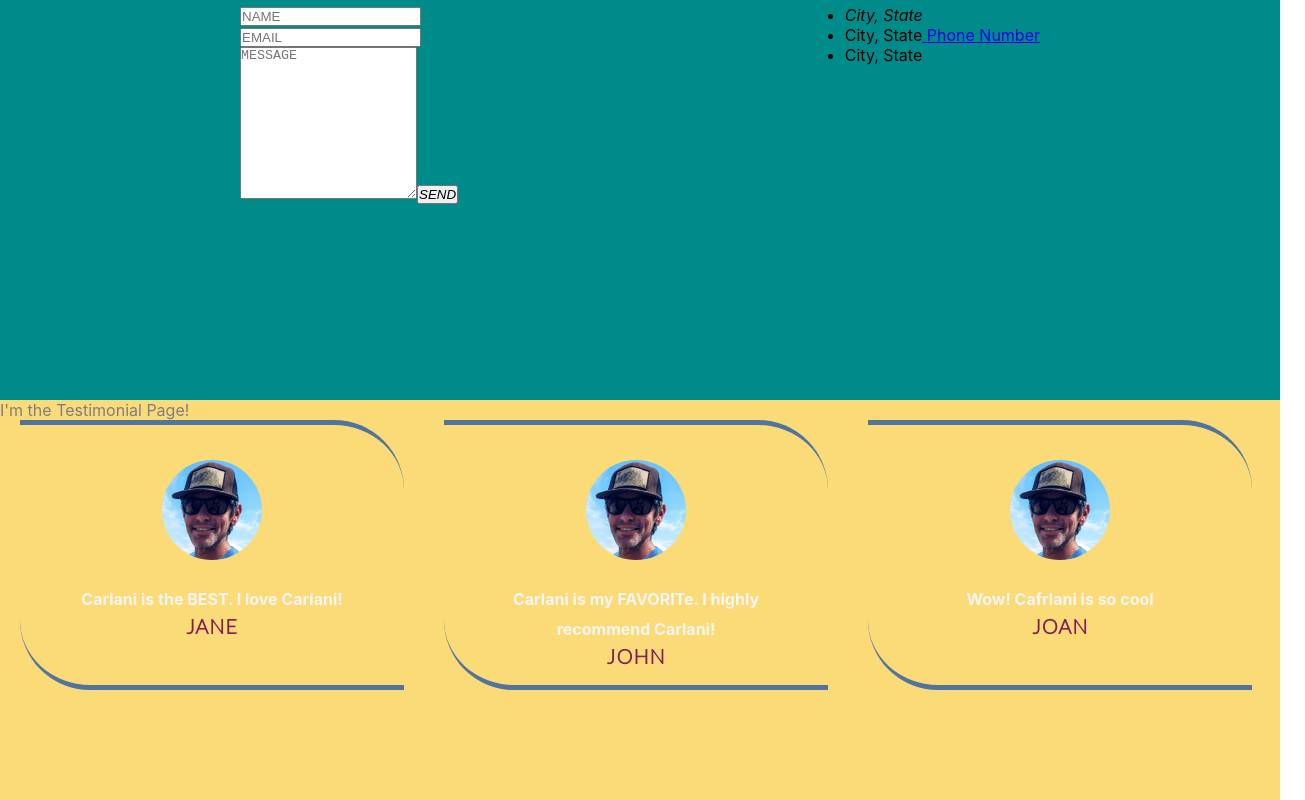
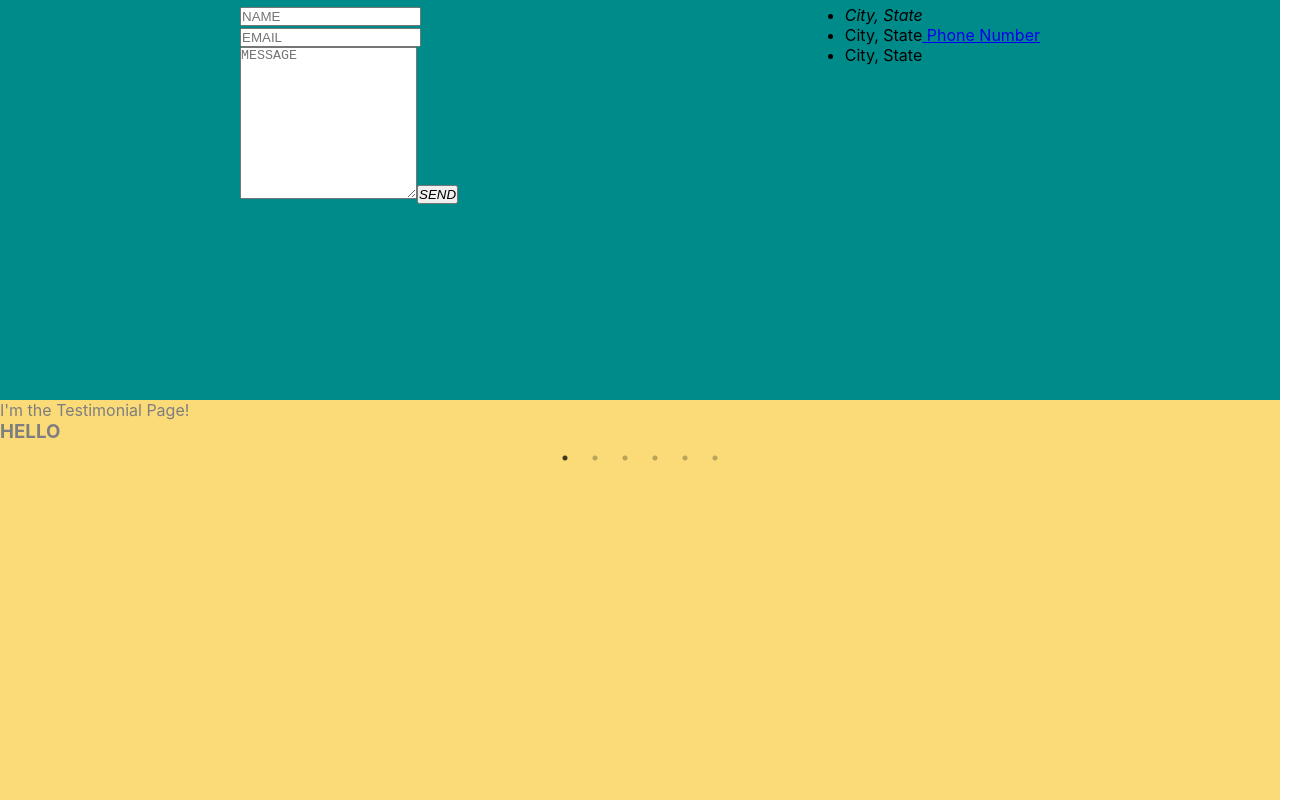
Before and after one commit to MomentaiBro/CarlaniWebApp, a React (Create React App) app: page / in a window 1280 px wide. Shown: the part 2336-3136 px from the top of the page, 1305 px wide, since content can reach past the window. Built offline with nearby package versions, Linux system fonts and the light colour scheme; the HTML template or start-up script is replaced by a standard one.

Commit message:
added the slick testimonial page

```diff
--- a/package.json
+++ b/package.json
@@ -12,6 +12,7 @@
     "react-router-dom": "^5.2.1",
     "react-scripts": "4.0.3",
     "react-slick": "^0.28.1",
+    "slick-carousel": "^1.8.1",
     "web-vitals": "^1.0.1"
   },
   "scripts": {
--- a/public/index.html
+++ b/public/index.html
@@ -3,6 +3,7 @@
   <head>
     <meta charset="utf-8" />
     <link rel="icon" href="%PUBLIC_URL%/favicon.ico" />
+    <link rel="stylesheet" type="text/css" href="https://cdnjs.cloudflare.com/ajax/libs/slick-carousel/1.6.0/slick-theme.min.css" />
     <meta name="viewport" content="width=device-width, initial-scale=1" />
     <meta name="theme-color" content="#000000" />
     <meta
--- a/src/components/About.js
+++ b/src/components/About.js
@@ -1,3 +1,4 @@
+import Slider from "react-slick";
 import style from "../modules/About.module.css"
 
 const About = () => {
@@ -14,6 +15,7 @@ const About = () => {
                 <h1>What's Carlani? </h1>
                 <p>I'm baby keffiyeh roof party waistcoat forage portland. Man braid freegan yuccie, shabby chic lomo semiotics cliche deep v gluten-free helvetica vinyl mustache copper mug master cleanse hella. Banjo gochujang mustache disrupt activated charcoal street art portland pork belly humblebrag listicle. 3 wolf moon shabby chic disrupt poke twee squid. Cred keytar cray plaid four dollar toast ramps.</p>
             </section>
+            <Slider></Slider>
 
         </div>
      );
--- /dev/null
+++ b/src/components/SimpleSlider.js
@@ -0,0 +1,40 @@
+import React from "react";
+import Slider from "react-slick";
+import "slick-carousel/slick/slick.css";
+import "slick-carousel/slick/slick-theme.css";
+
+
+
+
+export default function SimpleSlider() {
+  var settings = {
+    dots: true,
+    infinite: true,
+    speed: 500,
+    slidesToShow: 1,
+    slidesToScroll: 1
+  };
+
+  return (
+    <Slider {...settings}>
+      <div>
+        <h3>HELLO</h3>
+      </div>
+      <div>
+        <h3>MEOW</h3>
+      </div>
+      <div>
+        <h3>WHWOWOHW</h3>
+      </div>
+      <div>
+        <h3>MARBIE</h3>
+      </div>
+      <div>
+        <h3>5DSKLFJH</h3>
+      </div>
+      <div>
+        <h3>6</h3>
+      </div>
+    </Slider>
+  );
+}
--- a/src/components/Testimonials.js
+++ b/src/components/Testimonials.js
@@ -1,9 +1,7 @@
 import { useState } from "react";
+
 import style from "../modules/Testimonials.module.css"
-
-import "slick-carousel/slick/slick.css";
-import "slick-carousel/slick/slick-theme.css";
-
+import SimpleSlider from "./SimpleSlider";
 
 const Testimonials = () => {
 
@@ -13,11 +11,14 @@ const Testimonials = () => {
         {id: "test3", image: "tony.jpg", name: "Joan", quote: "Wow! Cafrlani is so cool" },
     ]);
 
+
+
     return (
         <div className={style.testimonials} id="testimonials">
             I'm the Testimonial Page!
+            <SimpleSlider/>
             <div className={style.testiWrapper}>
-                { testimonials.map( (testimonial) =>
+                {/* { testimonials.map( (testimonial) =>
                 <>
                     <div className={style.testimonial} id={testimonial.id}>
 
@@ -27,13 +28,11 @@ const Testimonials = () => {
                             <h4 className={style.quote}>{testimonial.quote}</h4>
                             <h2 className={style.name}>{testimonial.name}</h2>
                     </div>
-                    <div className="links">
-                        <a href="#test1"></a>
-                        <a href="#test2"></a>
-                        <a href="#test3"></a>
-                    </div>
                 </>
-                )}
+                )} */}
+
+
+
             </div>
         </div>
      );
--- a/src/modules/Testimonials.module.css
+++ b/src/modules/Testimonials.module.css
@@ -17,10 +17,10 @@
 }
 
 .testiWrapper {
-  height: 300px;
+  /* height: 300px;
   overflow-y: hidden;
   overflow-x: auto;
-  display: flex;
+  display: flex; */
 }
 
 .testimonial > .pic {
```
Also changed, not shown: 2 other files (tests, documents, lock files or other folders).
